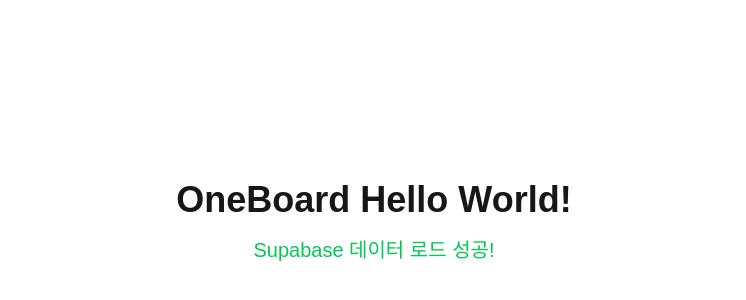
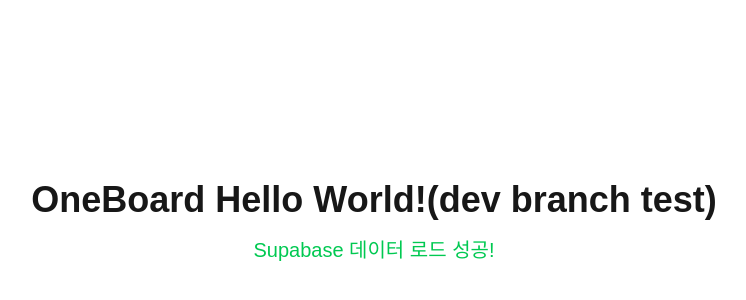
Before and after one commit to veripers43/one-board, a Next.js app: page / in a window 1280 px wide. Shown: the part 178-478 px from the top of the page, without its empty margins (266-1012 px from the left). Built offline with nearby package versions, Linux system fonts and the light colour scheme; no server answers; the database is empty.

Commit message:
dev 브랜치 테스트 문구 추가

```diff
--- a/app/page.tsx
+++ b/app/page.tsx
@@ -24,7 +24,7 @@
 
   return (
     <div className="flex flex-col items-center justify-center min-h-screen">
-      <h1 className="text-4xl font-bold">OneBoard Hello World!</h1>
+      <h1 className="text-4xl font-bold">OneBoard Hello World!(dev branch test)</h1>
       <p className={`mt-4 text-xl ${status.includes('성공') ? 'text-green-500' : 'text-blue-500'}`}>
         {status}
       </p>
```
